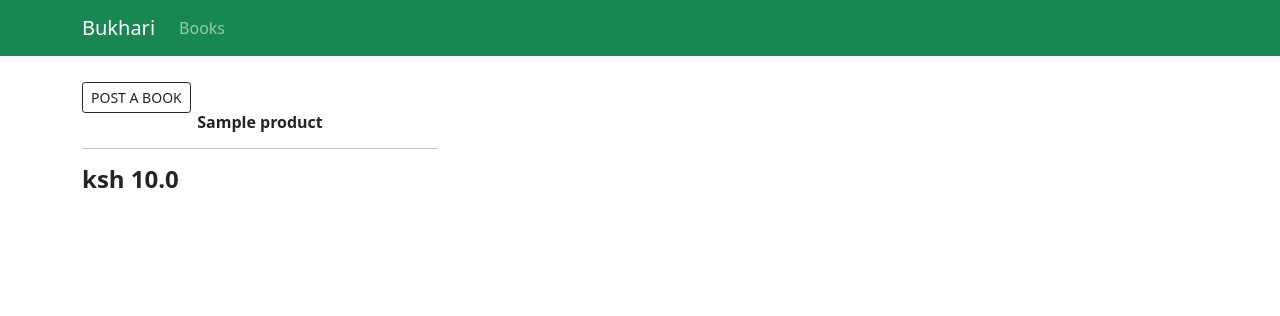
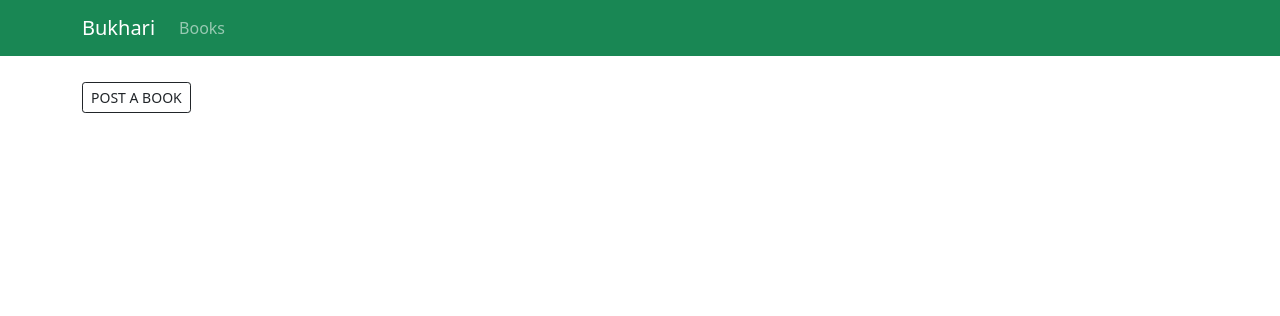
Before and after one commit to xamaan585/Book-App, a Django app: page / in a window 1280 px wide. Shown: the top 316 px of the page. Run offline with Django 4.2, Linux system fonts and the light colour scheme; tables that the repository leaves empty hold one stand-in row (values such as "Sample post"); some libraries are stand-ins or nearby versions.

Commit message:
adding index.html

```diff
--- a/app/templates/index.html
+++ b/app/templates/index.html
@@ -12,14 +12,14 @@
 			{% for product in products %}
 			<div class="col-lg-4">
 				<!-- <img class="thumbnail" src="{{product.image.url}}"> -->
-				<div class="box-element product">
+				<!-- <div class="box-element product">
 					<h6 class="text-center"><strong>{{product.name}}</strong></h6>
 					<hr>
 
 
 
 
-					<h4 style="display: inline-block;"><strong>ksh {{product.price}}</strong></h4>
+					<h4 style="display: inline-block;"><strong>ksh {{product.price}}</strong></h4> -->
 
 				</div>
 			</div>
```
